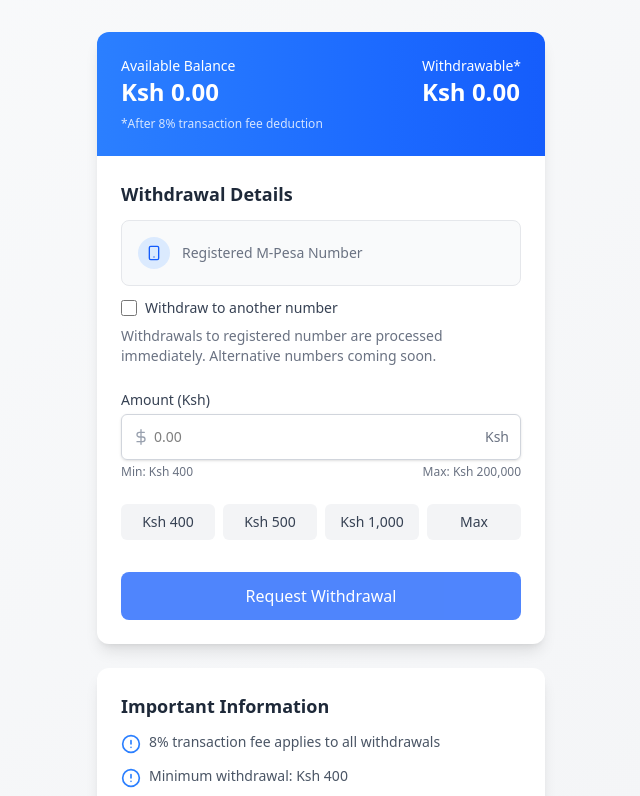
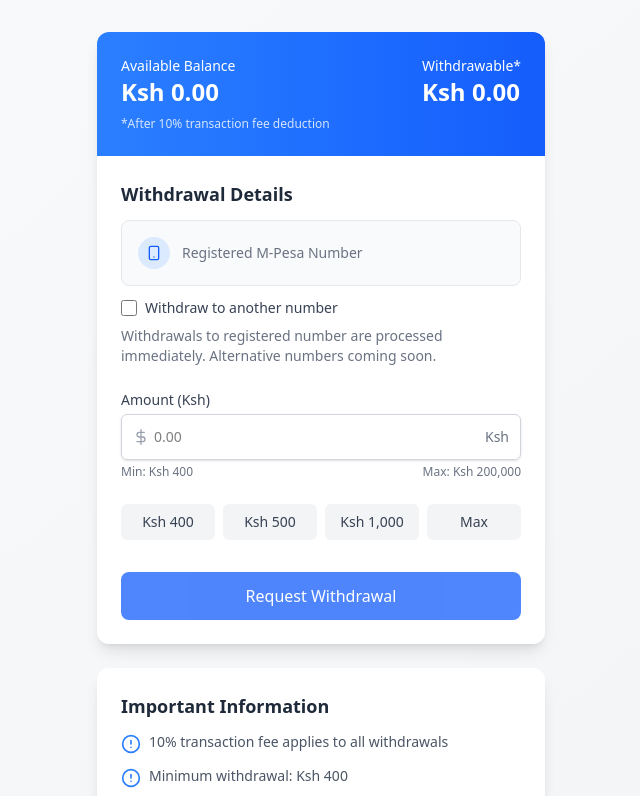
Before and after one commit to Pe-te-r/hydro-fund-frontend, a React (Vite) app: page /withdraw in a window 1280 px wide. Shown: the part 204-1000 px from the top of the page, without its empty margins (319-959 px from the left). Built offline with nearby package versions, Linux system fonts and the light colour scheme; no server answers; sample sign-in values are in the browser's storage.

Commit message:
more changes

```diff
--- a/src/pages/users/withdraw.tsx
+++ b/src/pages/users/withdraw.tsx
@@ -16,7 +16,7 @@
     // Constants
     const MIN_WITHDRAWAL = 400;
     const MAX_WITHDRAWAL = 200000;
-    const TRANSACTION_FEE_PERCENTAGE = 0.08;
+    const TRANSACTION_FEE_PERCENTAGE = 0.1;
 
 
     const {user:userData} = useAuth()
@@ -167,7 +167,7 @@
                                 <p className="text-2xl font-bold">Ksh {user.withdrawable.toFixed(2)}</p>
                             </div>
                         </div>
-                        <p className="text-xs mt-2 opacity-80">*After 8% transaction fee deduction</p>
+                        <p className="text-xs mt-2 opacity-80">*After { TRANSACTION_FEE_PERCENTAGE *100}% transaction fee deduction</p>
                     </div>
 
                     {/* Withdrawal Form */}
@@ -306,7 +306,7 @@
                                             <span className="text-sm font-medium">Ksh {parseFloat(amount).toLocaleString()}</span>
                                         </div>
                                         <div className="flex justify-between">
-                                            <span className="text-sm text-gray-600">Transaction fee (8%):</span>
+                                            <span className="text-sm text-gray-600">Transaction fee { TRANSACTION_FEE_PERCENTAGE * 100}%:</span>
                                             <span className="text-sm font-medium">Ksh {transactionFee.toFixed(2)}</span>
                                         </div>
                                         <div className="flex justify-between">
@@ -348,7 +348,7 @@
                             <div className="flex-shrink-0 h-5 w-5 text-blue-500 mr-2 mt-0.5">
                                 <FiAlertCircle className="h-full w-full" />
                             </div>
-                            <span>8% transaction fee applies to all withdrawals</span>
+                            <span>{ TRANSACTION_FEE_PERCENTAGE * 100}% transaction fee applies to all withdrawals</span>
                         </li>
                         <li className="flex items-start">
                             <div className="flex-shrink-0 h-5 w-5 text-blue-500 mr-2 mt-0.5">
--- a/src/slice/url.ts
+++ b/src/slice/url.ts
@@ -1,4 +1,4 @@
 // export const ApiUrl = 'http://localhost:3000'
-// export const ApiUrl = 'http://192.168.0.103:3000'
-export const ApiUrl = 'https://api.hydrofundsolutions.com'
+export const ApiUrl = 'http://192.168.0.103:3001'
+// export const ApiUrl = 'https://api.hydrofundsolutions.com'
 // export const ApiUrl = ' http://192.168.88.15:3000'
```
Also changed, not shown: 1 other file (tests, documents, lock files or other folders).
